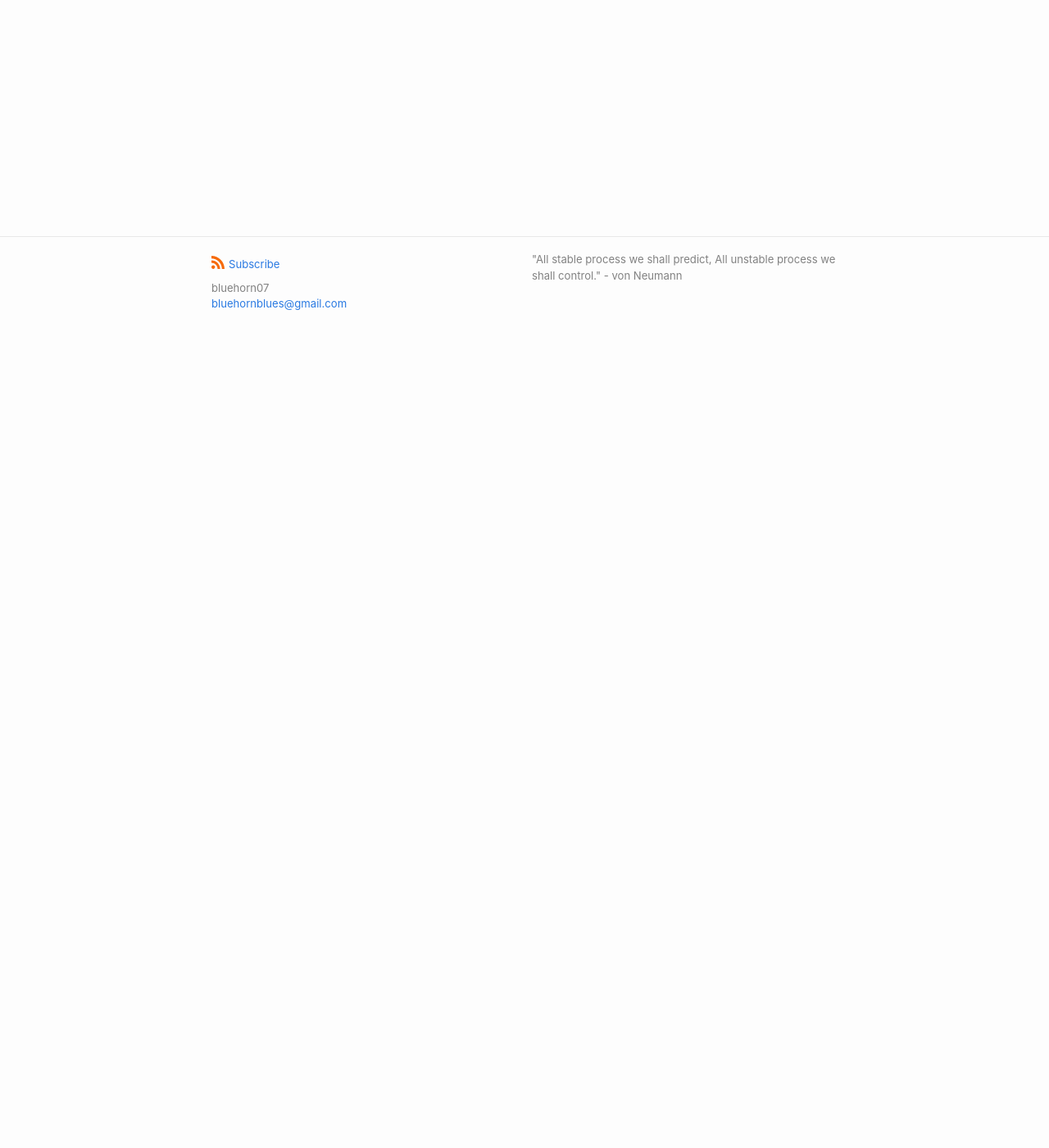
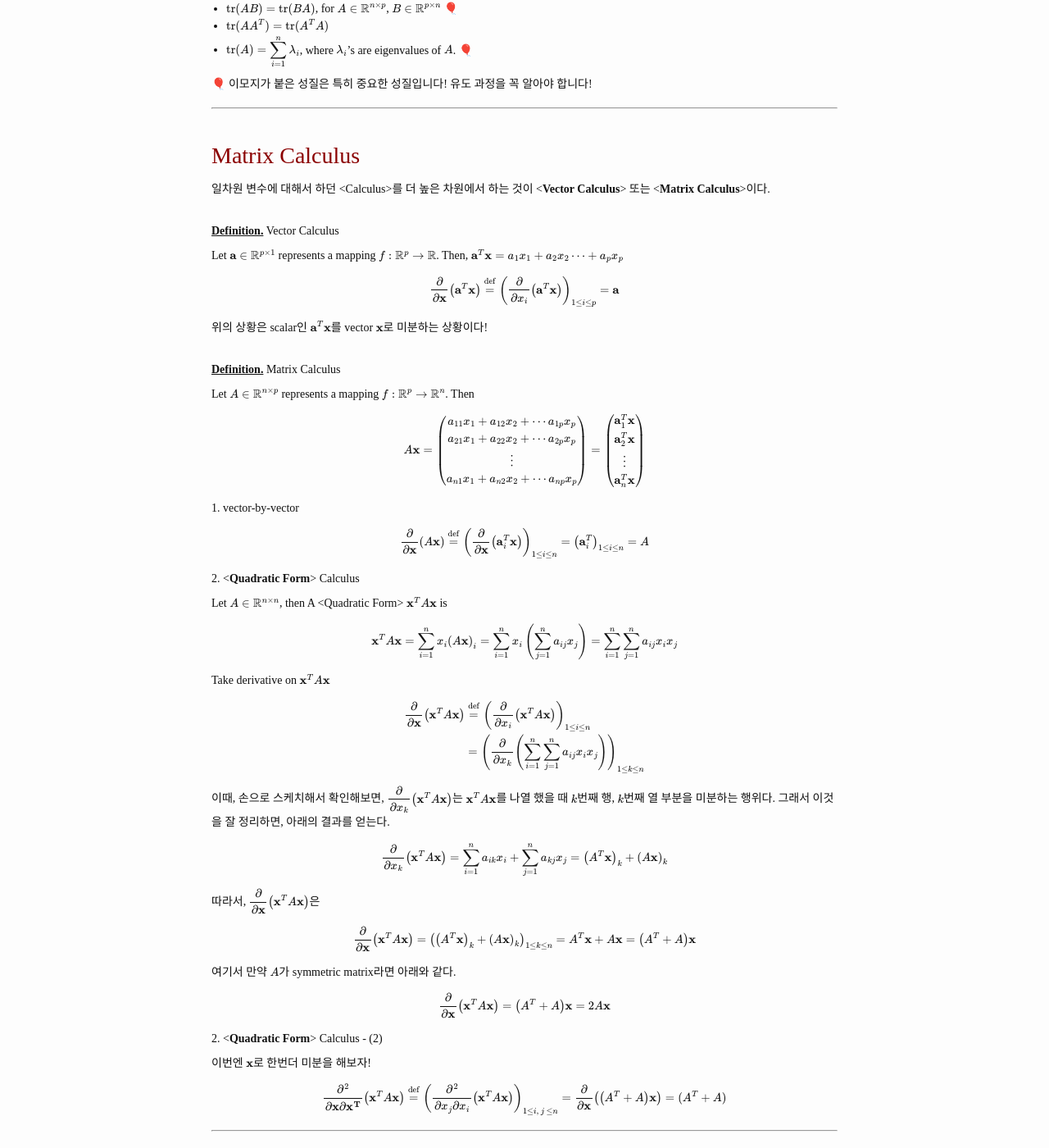
Before and after one commit to BlueHorn07/computer_science, a Jekyll site: the page built from _posts/statistical-data-mining/2021-03-08-supp-1-linear-algebra-2.md, in a window 1280 px wide and 1400 px high, scrolled down 983 px. Shown: the whole window at 82% size. Built offline with Jekyll 4.4.1, drawn with Linux system fonts in a browser that asks for light colours; nearby versions of some CDN libraries; some web fonts are replaced; some of the changed text lies outside the part shown.

Commit message:
upload post "supp-1-linear algebra 2"

```diff
--- a/_posts/statistical-data-mining/2021-03-08-supp-1-linear-algebra-2.md
+++ b/_posts/statistical-data-mining/2021-03-08-supp-1-linear-algebra-2.md
@@ -19,3 +19,121 @@ A \mathbf{x} = \lambda \mathbf{x} \quad \text{for some} \; \mathbf{x} \in \mathb
 $$
 
 Here, $\mathbf{x}$ is called an \<**eigen vector**\> of $A$ associated with $\lambda$.
+
+<br><span class="statement-title">Note.</span><br>
+
+$\det (A - \lambda I_n) = 0$ if and only if $\lambda$ is an \<eigen value\>.
+
+<br><span class="statement-title">*Proof*.</span><br>
+
+$A\mathbf{x} = \lambda\mathbf{x}$에서 정리하면 $(A - \lambda I_n) \mathbf{x} = 0$을 얻는다. 이때, $\mathbf{x}$의 조건에 의해 $\mathbf{x} \ne \mathbf{0}$이다. 즉, $\mathbf{x}$는 non-trivial solution을 갖는다는 말이다.
+
+행렬 $A$에 대해 $A$가 invertible이라면, $A\mathbf{x} = 0$에서 $\mathbf{x}$는 trivial solution $\mathbf{0}$만을 얻는다. 따라서, $(A - \lambda I_n) \mathbf{x} = 0$에서 $\mathbf{x}$이 non-trivial solution을 가지려면, $(A - \lambda I_n)$이 non-invertible, 즉 $\det(A - \lambda I_n) = 0$이어야 한다!
+
+<br/>
+
+$\det(A-\lambda I_n)$는 $\lambda$에 대한 $n$-th order polynomial이다. 따라서, $A$는 정확히 $n$개의 complex eigenvalues (up to multiplicity)를 갖는다. (*Fundamental Theorem of Algebra*) 이런 $\det (A - \lambda I_n)$을 \<**특성 다항식 Characteristic Polynomial**\>이라고 부른다!
+
+<hr/>
+
+<br><span class="statement-title">Definition.</span> Trace<br>
+
+The sum of all diagonal elements of $A \in \mathbb{R}^{n\times n}$ is called the \<trace\> of $A$, denoted $\text{tr}(A)$.
+
+<br><span class="statement-title">Properties.</span><br>
+
+- $\text{tr}(A) = \text{tr}(A^T)$
+- $\text{tr}(A+B) = \text{tr}(A) + \text{tr}(B)$
+- $\text{tr}(AB) = \text{tr}(BA)$, for $A \in \mathbb{R}^{n\times p}$, $B \in \mathbb{R}^{p\times n}$ 🎈
+- $\text{tr}(AA^T) = \text{tr}(A^TA)$
+- $\displaystyle \text{tr}(A) = \sum^n_{i=1} \lambda_i$, where $\lambda_i$'s are eigenvalues of $A$. 🎈
+
+🎈 이모지가 붙은 성질은 특히 중요한 성질입니다! 유도 과정을 꼭 알아야 합니다!
+
+<hr/>
+
+## Matrix Calculus
+
+일차원 변수에 대해서 하던 \<Calculus\>를 더 높은 차원에서 하는 것이 \<**Vector Calculus**\> 또는 \<**Matrix Calculus**\>이다.
+
+<br><span class="statement-title">Definition.</span> Vector Calculus<br>
+
+Let $\mathbf{a} \in \mathbb{R}^{p \times 1}$ represents a mapping $f: \mathbb{R}^p \rightarrow \mathbb{R}$. Then, $\mathbf{a}^T \mathbf{x} = a_1 x_1 + a_2 x_2 \cdots + a_p x_p$
+
+$$
+\frac{\partial}{\partial \mathbf{x}} \left( \mathbf{a}^T \mathbf{x} \right) \overset{\text{def}}{=} \left( \frac{\partial}{\partial x_i} \left( \mathbf{a}^T \mathbf{x}\right) \right)_{1 \le i \le p} = \mathbf{a}
+$$
+
+위의 상황은 scalar인 $\mathbf{a}^T \mathbf{x}$를 vector $\mathbf{x}$로 미분하는 상황이다!
+
+<br><span class="statement-title">Definition.</span> Matrix Calculus<br>
+
+Let $A \in \mathbb{R}^{n\times p}$ represents a mapping $f: \mathbb{R}^p \rightarrow \mathbb{R}^n$. Then
+
+$$
+A \mathbf{x} =
+\begin{pmatrix}
+a_{11} x_1 + a_{12} x_2 + \cdots a_{1p} x_p \\
+a_{21} x_1 + a_{22} x_2 + \cdots a_{2p} x_p \\
+\vdots \\
+a_{n1} x_1 + a_{n2} x_2 + \cdots a_{np} x_p \\
+\end{pmatrix}
+= \begin{pmatrix}
+\mathbf{a}_1^T \mathbf{x} \\
+\mathbf{a}_2^T \mathbf{x} \\
+\vdots \\
+\mathbf{a}_n^T \mathbf{x} \\
+\end{pmatrix}
+$$
+
+1\. vector-by-vector
+
+$$
+\frac{\partial}{\partial \mathbf{x}} \left( A \mathbf{x} \right) \overset{\text{def}}{=} \left( \frac{\partial}{\partial \mathbf{x}} \left( \mathbf{a}_i^T \mathbf{x} \right) \right)_{1 \le i \le n} = \left( \mathbf{a}_i^T \right)_{1 \le i \le n} = A
+$$
+
+2\. \<**Quadratic Form**\> Calculus
+
+Let $A \in \mathbb{R}^{n \times n}$, then A \<Quadratic Form\> $\mathbf{x}^T A \mathbf{x}$ is
+
+$$
+\mathbf{x}^T A \mathbf{x} = \sum^n_{i=1} x_i \left( A \mathbf{x}\right)_i = \sum^n_{i=1} x_i \left( \sum^n_{j=1} a_{ij} x_j \right) = \sum^n_{i=1} \sum^n_{j=1} a_{ij} x_i x_j
+$$
+
+Take derivative on $\mathbf{x}^T A \mathbf{x}$
+
+$$
+\begin{aligned}
+\frac{\partial}{\partial \mathbf{x}} \left( \mathbf{x}^T A \mathbf{x} \right) &\overset{\text{def}}{=} \left( \frac{\partial}{\partial x_i} \left( \mathbf{x}^T A \mathbf{x} \right) \right)_{1 \le i \le n} \\
+&= \left( \frac{\partial}{\partial x_k} \left( \sum^n_{i=1} \sum^n_{j=1} a_{ij} x_i x_j \right) \right)_{1 \le k \le n}
+\end{aligned}
+$$
+
+이때, 손으로 스케치해서 확인해보면, $\displaystyle\frac{\partial}{\partial x_k} \left(\mathbf{x}^T A \mathbf{x}\right)$는 $\mathbf{x}^T A \mathbf{x}$를 나열 했을 때 $k$번째 행, $k$번째 열 부분을 미분하는 행위다. 그래서 이것을 잘 정리하면, 아래의 결과를 얻는다.
+
+$$
+\frac{\partial}{\partial x_k} \left(\mathbf{x}^T A \mathbf{x}\right) = \sum^n_{i=1} a_{ik}
+ x_i + \sum^n_{j=1} a_{kj}x_j = \left(A^T\mathbf{x}\right)_k + \left(A\mathbf{x}\right)_k
+$$
+
+따라서, $\displaystyle\frac{\partial}{\partial \mathbf{x}} \left( \mathbf{x}^T A \mathbf{x} \right)$은
+
+$$
+\frac{\partial}{\partial \mathbf{x}} \left( \mathbf{x}^T A \mathbf{x} \right) = \left( \left(A^T\mathbf{x}\right)_k + \left(A\mathbf{x}\right)_k \right)_{1\le k \le n} = A^T \mathbf{x} + A \mathbf{x} = \left( A^T + A \right) \mathbf{x}
+$$
+
+여기서 만약 $A$가 symmetric matrix라면 아래와 같다.
+
+$$
+\frac{\partial}{\partial \mathbf{x}} \left( \mathbf{x}^T A \mathbf{x} \right) = \left( A^T + A \right) \mathbf{x} = 2A \mathbf{x}
+$$
+
+2\. \<**Quadratic Form**\> Calculus - (2)
+
+이번엔 $\mathbf{x}$로 한번더 미분을 해보자!
+
+$$
+\frac{\partial^2}{\partial \mathbf{x} \partial \mathbf{x^T}} \left( \mathbf{x}^T A \mathbf{x} \right) \overset{\text{def}}{=} \left( \frac{\partial^2}{\partial x_j \partial x_i} \left( \mathbf{x}^T A \mathbf{x} \right) \right)_{1 \le i, \, j \, \le n} = \frac{\partial}{\partial \mathbf{x}}  \left( \left( A^T + A \right) \mathbf{x} \right) = (A^T + A)
+$$
+
+<hr/>
```
